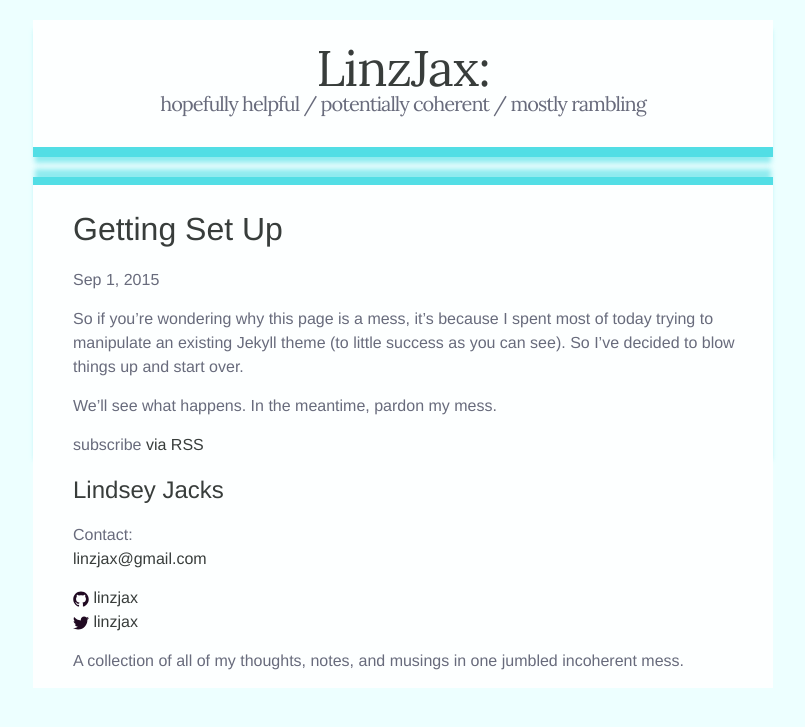
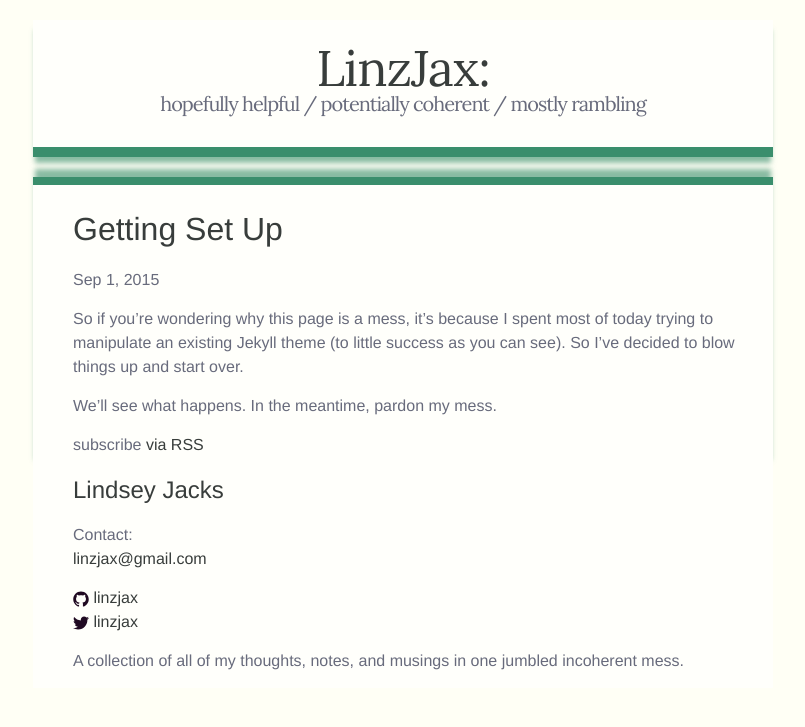
Before and after one commit to linzjax/linzjax.github.io, a Jekyll site: the page built from index.html, in a window 1280 px wide. Shown: the top 727 px of the page, without its empty margins (237-1042 px from the left). Built offline with Jekyll 4.4.1, drawn with Linux system fonts in a browser that asks for light colours.

Commit message:
redid colors. again.

```diff
--- a/_sass/_base.scss
+++ b/_sass/_base.scss
@@ -21,7 +21,7 @@ body {
     color: $text-color;
     background-color: $background-color;
     .wrapper {
-        background-color: rgba(255, 255, 255, 0.9);
+        background-color: $header-color;
     }
     -webkit-text-size-adjust: 100%;
 }
--- a/_sass/_layout.scss
+++ b/_sass/_layout.scss
@@ -21,7 +21,7 @@
     margin-bottom: 0;
     padding-bottom: 0;
     padding-top: 20px;
-    box-shadow: 0 8px 5px -2px rgba(82, 222, 229, 0.6);
+    box-shadow: 0 8px 5px -2px rgba(58, 142, 108, 0.6);
     border-bottom: 10px solid $light-blue;
 
     p {
@@ -73,7 +73,7 @@ PAGE CONTENT
 
 .page-content .wrapper{
     margin: 10px;
-    box-shadow: 0 -10px 5px -2px rgba(82, 222, 229, 0.6);
+    box-shadow: 0 -10px 5px -2px rgba(58, 142, 108, 0.6);
     border-top: 8px solid $light-blue;
     margin: 0 auto;
     margin-top: 20px;
--- a/css/main.scss
+++ b/css/main.scss
@@ -15,10 +15,10 @@ $header-font-family: "Lora", Arial, sans-serif;
 $spacing-unit:     30px;
 
 $text-color:       #686B7C;
-$background-color: #EDFFFF;
-$header-color:		#fff;
+$background-color: #FFFFF5;
+$header-color:	#FFFFFb;
 $brand-color:      #383D3B;
-$light-blue:		#52DEE5;
+$light-blue:		#3A8E6C;
 
 $purple-color:       #200A22;
 $purple-color-light: lighten($purple-color, 40%);
```
